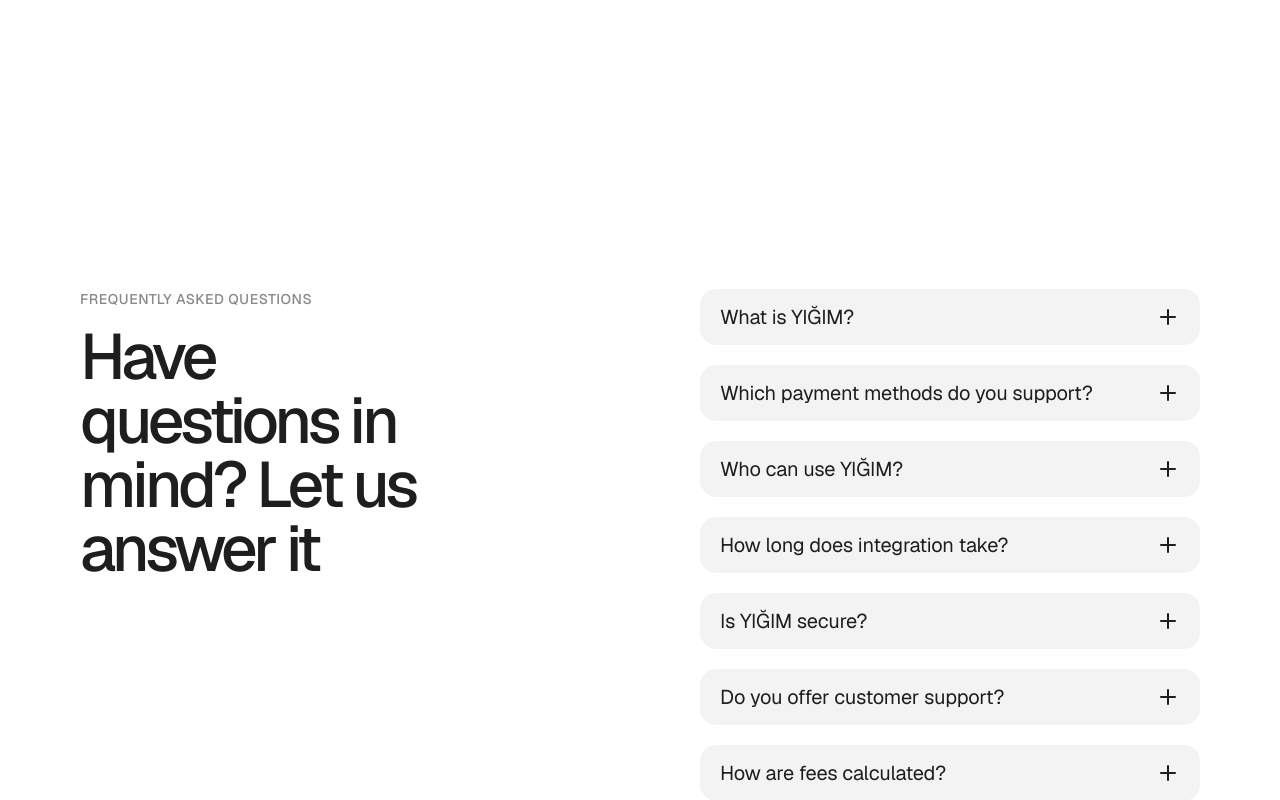
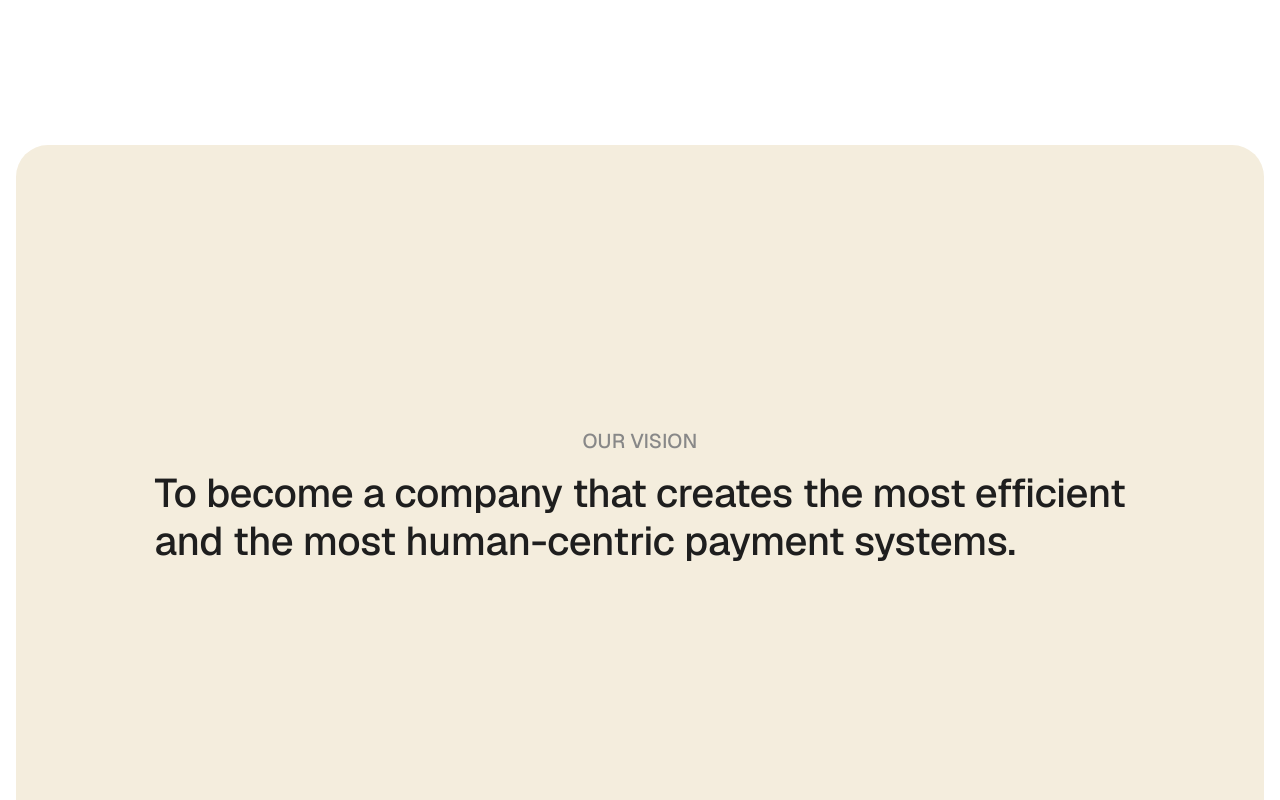
Before and after one commit to javadoffuad/yigim-app, a Next.js app: page / in a window 1280 px wide. Shown: the part 1980-2780 px from the top of the page. Built offline with nearby package versions, Linux system fonts and the light colour scheme.

Commit message:
chore(app): add our vision section

```diff
--- /dev/null
+++ b/app/components/our-vision/our-vision.module.css
@@ -0,0 +1,38 @@
+.section {
+    width: 100%;
+    padding: 16px 16px 256px 16px;
+}
+
+.content {
+    width: 100%;
+    height: 704px;
+    background-color: #F4EDDD;
+    border-radius: 32px;
+    font-family: 'Geist', sans-serif;
+    display: flex;
+    align-items: center;
+    justify-content: center;
+}
+
+.text {
+    display: flex;
+    flex-direction: column;
+    align-items: center;
+    gap: 16px;
+}
+
+.title {
+    font-size: 20px;
+    line-height: 24px;
+    color: #888888;
+    font-weight: 500;
+    text-transform: uppercase;
+}
+
+.description {
+    font-size: 40px;
+    line-height: 48px;
+    color: #1E1E1E;
+    font-weight: 500;
+    letter-spacing: -0.4px;
+}
--- /dev/null
+++ b/app/components/our-vision/our-vision.tsx
@@ -0,0 +1,16 @@
+'use client';
+
+import styles from './our-vision.module.css';
+
+export default function OurVision() {
+  return (
+    <section className={styles.section}>
+        <div className={styles.content}>
+            <div className={styles.text}>
+                <h3 className={styles.title}>Our vision</h3>
+                <p className={styles.description}>To become a company that creates the most efficient<br /> and the most human-centric payment systems.</p>
+            </div>
+        </div>
+    </section>
+  );
+}
--- a/app/page.tsx
+++ b/app/page.tsx
@@ -2,12 +2,14 @@
 
 import KeyFacts from '@/components/key-facts/key-facts';
 import MainHeader from '@/components/main-header/main-header';
+import OurVision from './components/our-vision/our-vision';
 
 export default function HomePage() {
   return (
     <>
       <MainHeader />
       <KeyFacts />
+      <OurVision />
     </>
   );
 }
```
